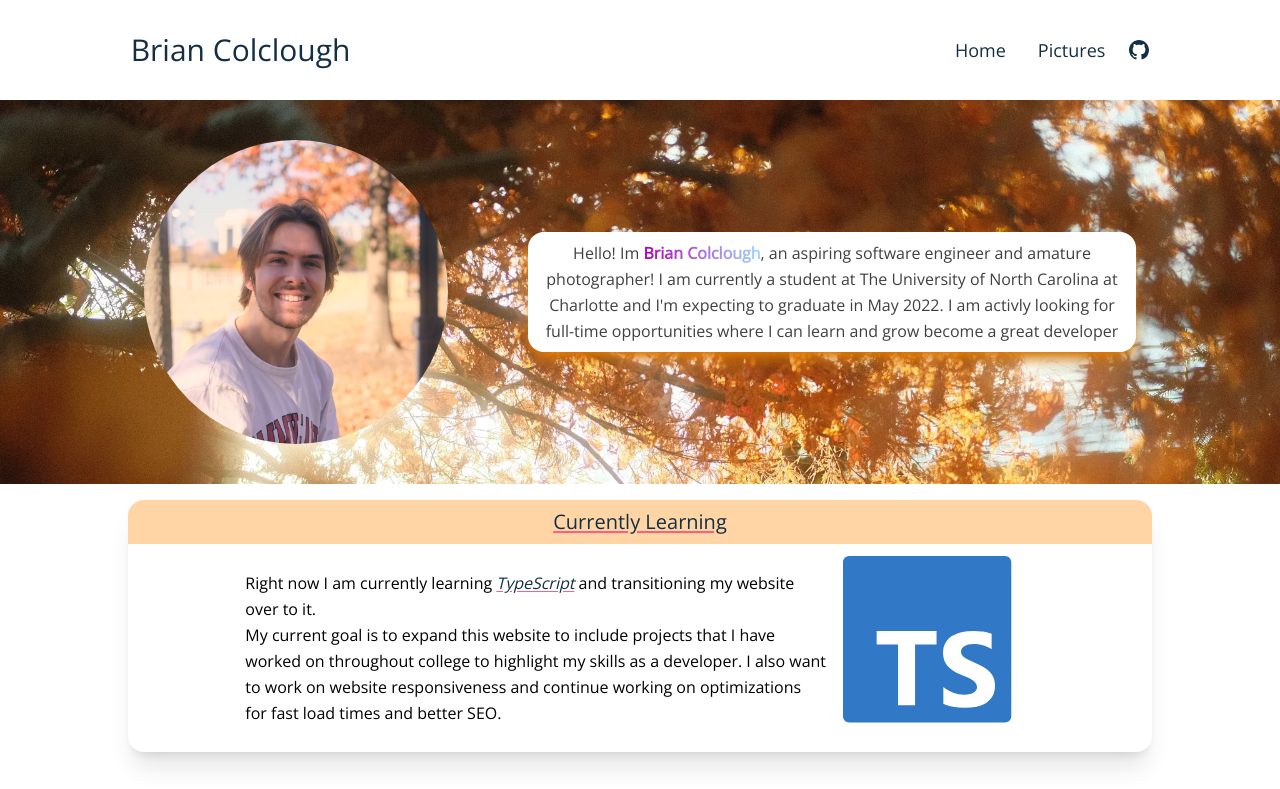
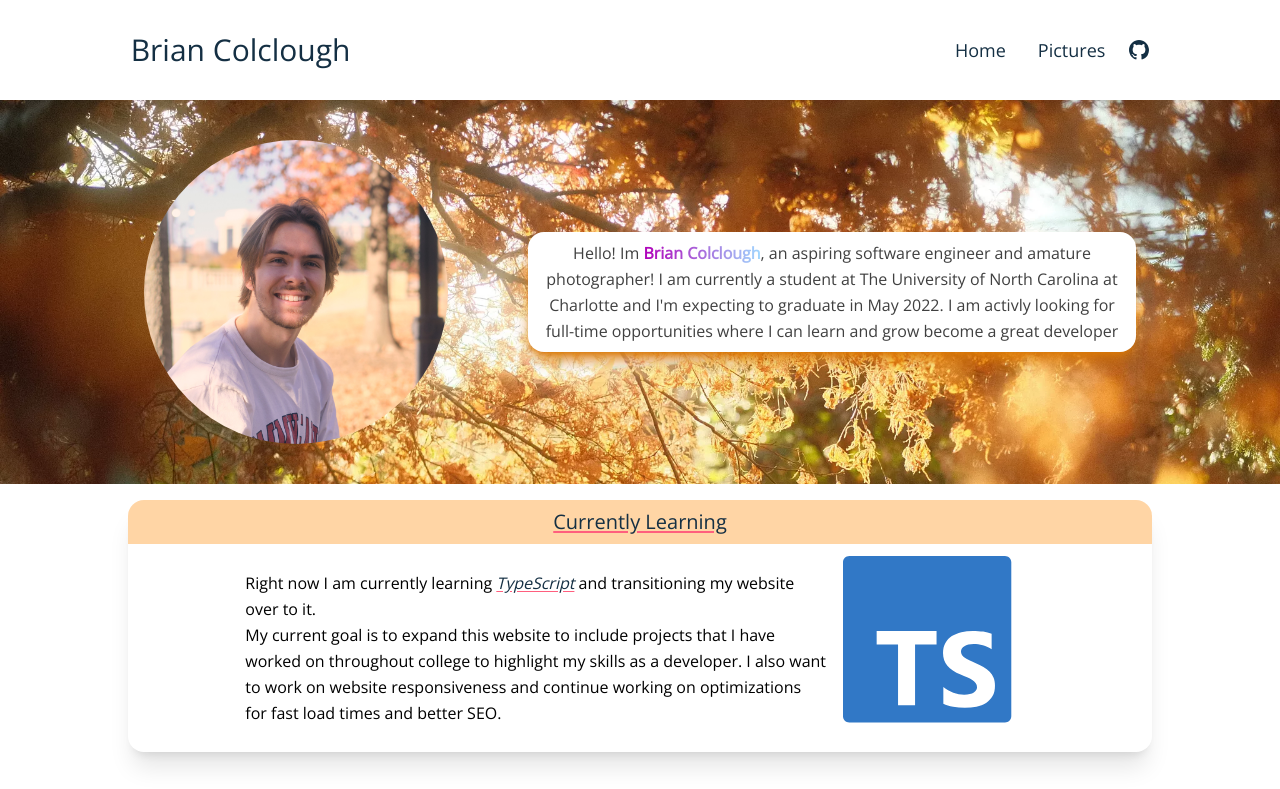
Before and after one commit to BrianColclough/Portfolio, a Next.js app: page / in a window 1280 px wide. Shown: the top 789 px of the page. Built offline with nearby package versions, Linux system fonts and the light colour scheme.

Commit message:
better image loading for background image

```diff
--- a/components/intro.tsx
+++ b/components/intro.tsx
@@ -3,7 +3,17 @@ import Image from "next/image";
 const Intro = (props) => {
   return (
     <>
-      <article className="bg-hero bg-cover bg-fixed flex justify-center sm:leading-relaxed">
+      <div className="relative">
+        <Image
+          layout="fill"
+          objectFit="cover"
+          className="object-center object-cover pointer-events-none"
+          src="/assets/FujiRecipeTesting_Nov 24 2021-0028.webp?jpg"
+          alt="Picture of leaves in botanical gardens at UNCC"
+          sizes="100vw"
+          priority
+        />
+        <article className="flex z-1 w-full justify-center sm:leading-relaxed">
           <div className="flex sm:h-96 sm:flex-row sm:justify-center items-center p-8 sm:gap-x-20 flex-col max-w-7xl">
             <div className="sm:basis-1/4 h-auto w-40 py-6">
               <Image
@@ -20,7 +30,7 @@ const Intro = (props) => {
               />
             </div>
             <div
-            className="bg-white shadow-lg font-sans shadow-amber-600 rounded-2xl text-neutral-700 p-2
+              className="bg-white z-10 shadow-lg font-sans shadow-amber-600 rounded-2xl text-neutral-700 p-2
           text-center basis-1/2 font-medium"
             >
               Hello! Im{" "}
@@ -28,13 +38,14 @@ const Intro = (props) => {
                 Brian Colclough
               </span>
               , an aspiring software engineer and amature photographer! I am
-            currently a student at The University of North Carolina at Charlotte
-            and I&apos;m expecting to graduate in May 2022. I am activly looking
-            for full-time opportunities where I can learn and grow become a
-            great developer
+              currently a student at The University of North Carolina at
+              Charlotte and I&apos;m expecting to graduate in May 2022. I am
+              activly looking for full-time opportunities where I can learn and
+              grow become a great developer
             </div>
           </div>
         </article>
+      </div>
     </>
   );
 };
```
Lines whose indentation alone changed are shown as unchanged.
